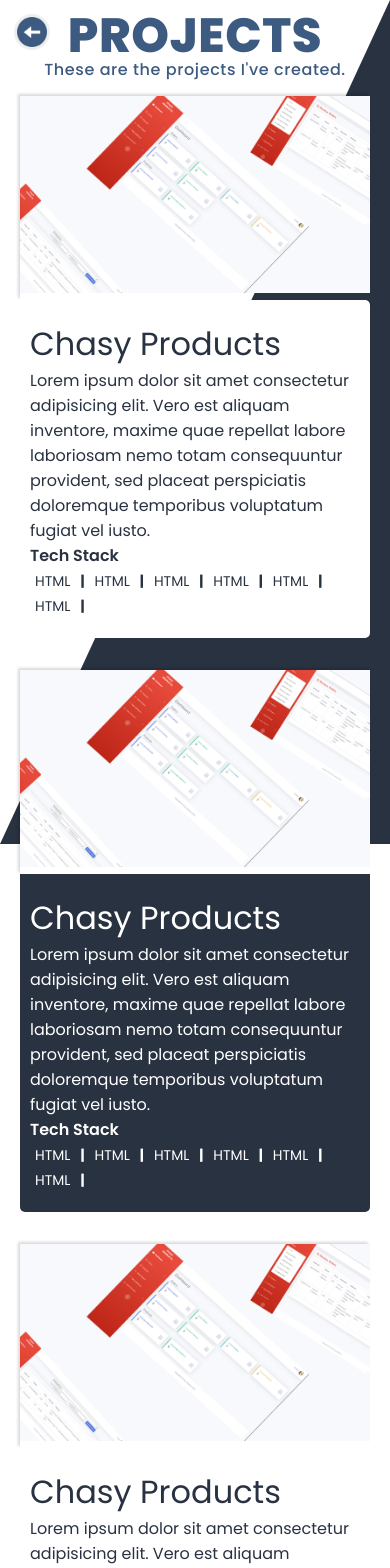
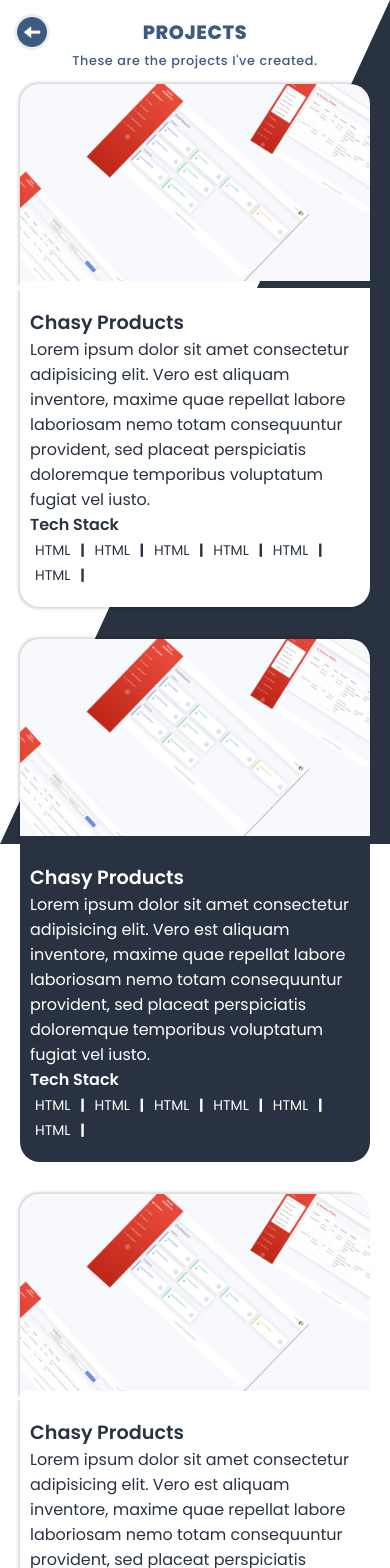
Before and after one commit to rbabailan/babailan-ronald-portfolio, a React (Create React App) app: page /Projects in a window 390 px wide. Shown: the top 1568 px of the page. Built offline with nearby package versions, Linux system fonts and the light colour scheme.

Commit message:
adding borders & font resizing

```diff
--- a/src/component/Navbar.module.css
+++ b/src/component/Navbar.module.css
@@ -56,6 +56,7 @@ nav li a:active {
         left: -100%;
         transition: left 0.4s ease-in;
         text-align: center;
+        font-size: 1.6rem;
     }
 
     nav {
@@ -70,3 +71,9 @@ nav li a:active {
         display: block;
     }
 }
+
+@media(max-width:480px) {
+    .navbarDiv {
+        font-size: 1.2rem;
+    }
+}
--- a/src/content/Projects/Projects.js
+++ b/src/content/Projects/Projects.js
@@ -74,22 +74,20 @@ function Projects() {
                     <p className={style.techStack}>Tech Stack</p>
                     <ul>
                         <li>HTML</li>
-                        <li>HTML</li>
-                        <li>HTML</li>
-                        <li>HTML</li>
-                        <li>HTML</li>
-                        <li>HTML</li>
+                        <li>CSS</li>
+                        <li>Bootstrap</li>
+                        <li>Javascript</li>
+                        <li>Php</li>
+                        <li>Firebase</li>
                     </ul>
                 </ProjectsList>
-                <ProjectsListReverse img={chasyPhotos} title={"Chasy Products"}>
+                <ProjectsListReverse img={chasyPhotos} title={"Mobile Ordering System"}>
                     <p className={style.techStack}>Tech Stack</p>
                     <ul>
-                        <li>HTML</li>
-                        <li>HTML</li>
-                        <li>HTML</li>
-                        <li>HTML</li>
-                        <li>HTML</li>
-                        <li>HTML</li>
+                        <li>Android Studio</li>
+                        <li>Java</li>
+                        <li>Adobe XD</li>
+                        <li>Firebase</li>
                     </ul>
                 </ProjectsListReverse>
 
--- a/src/content/Projects/Projects.module.css
+++ b/src/content/Projects/Projects.module.css
@@ -44,3 +44,20 @@
 .techStack {
     font-weight: 600;
 }
+
+@media (max-width:768px) {
+    .projectTitle h2 {
+        font-size: 1.6rem;
+    }
+}
+
+@media (max-width:480px) {
+    .projectTitle h2 {
+        line-height: 2;
+        font-size: 1.2rem;
+    }
+
+    .projectTitle p {
+        font-size: 0.8rem;
+    }
+}
--- a/src/content/Projects/ProjectsList.module.css
+++ b/src/content/Projects/ProjectsList.module.css
@@ -2,6 +2,8 @@
     width: 100%;
     height: 100%;
     object-fit: cover;
+    z-index: 0;
+    border-radius: 5px 0 0 5px;
 }
 
 .projectsList {
@@ -9,11 +11,13 @@
     justify-content: space-between;
     align-items: center;
     margin: 0 20px 2em 20px;
+
 }
 
 .primaryImg {
     width: 60%;
     box-shadow: rgba(0, 0, 0, 0.15) -1.95px -1.95px 2.6px;
+    border-radius: 5px 0 0 5px;
 }
 
 .description {
@@ -25,7 +29,8 @@
 }
 
 .title {
-    font-weight: 400;
+    font-weight: 600;
+    font-size: 2rem;
 }
 
 .description li {
@@ -42,16 +47,40 @@
 }
 
 @media (max-width:768px) {
-
     .projectsList {
         flex-wrap: wrap;
+        border-radius: 20px;
     }
+
 
     .primaryImg {
         width: 100%;
+        border-radius: 20px 20px 0 0;
+    }
+
+    .description {
+        border-radius: 0 0 20px 20px;
+        box-shadow: rgba(0, 0, 0, 0.15) -1.95px 1.95px 2.6px;
+    }
+
+    .img {
+        width: 100%;
+        height: 100%;
+        overflow: hidden;
+        border-radius: 20px 20px 0 0;
     }
 
     .description {
         width: 100%;
     }
+
+    .title {
+        font-size: 1.6rem;
+    }
 }
+
+@media (max-width:480px) {
+    .title {
+        font-size: 1.2rem;
+    }
+}
--- a/src/content/Projects/ProjectsListReverse.module.css
+++ b/src/content/Projects/ProjectsListReverse.module.css
@@ -2,6 +2,7 @@
     width: 100%;
     height: 100%;
     object-fit: cover;
+    border-radius: 0 5px 5px 0;
 }
 
 .projectsListReverse {
@@ -25,7 +26,8 @@
 }
 
 .title {
-    font-weight: 400;
+    font-weight: 600;
+    font-size: 2rem;
 }
 
 .description li {
@@ -48,10 +50,26 @@
 
     .primaryImg {
         width: 100%;
+        border-radius: 20px 20px 0 0;
+    }
+
+    .img {
+        border-radius: 20px 20px 0 0;
     }
 
     .description {
         width: 100%;
-        border-radius: 0 0 5px 5px;
+        border-radius: 0 0 20px 20px;
+        box-shadow: rgba(255, 255, 255, 0.15) 1.95px 1.95px 2.6px;
+    }
+
+    .title {
+        font-size: 1.6rem;
     }
 }
+
+@media (max-width:480px) {
+    .title {
+        font-size: 1.2rem;
+    }
+}
```
